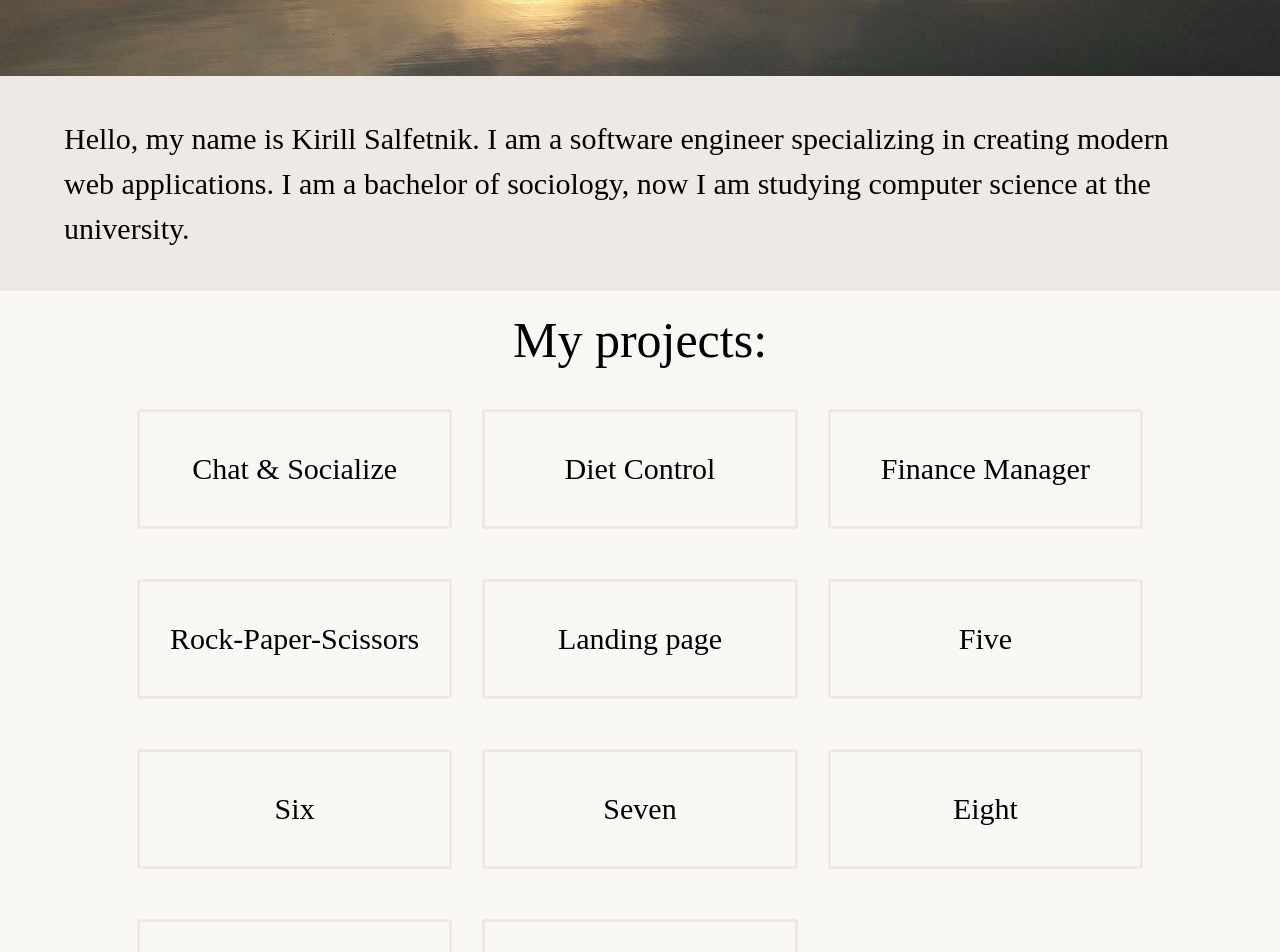
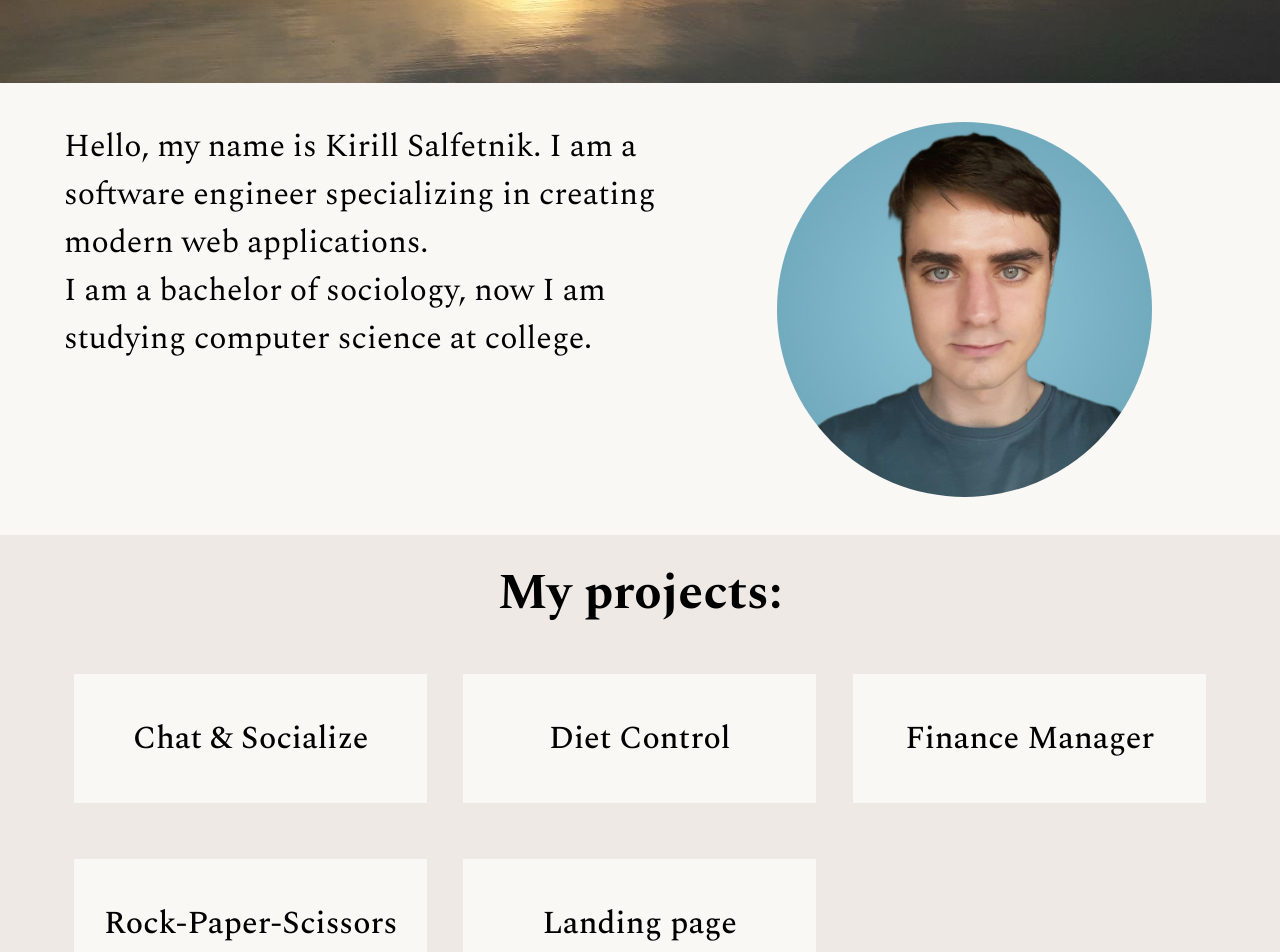
Before and after one commit to kirsalfetnik/developer-portfolio, a React (Create React App) app in the folder frontend/: page / in a window 1280 px wide. Shown: the part 540-1492 px from the top of the page. Built offline with nearby package versions, Linux system fonts and the light colour scheme.

Commit message:
Complete the greeting section with the circular photo

```diff
--- /dev/null
+++ b/frontend/src/components/Greeting.tsx
@@ -0,0 +1,22 @@
+import React from 'react';
+import Greeting_Photo from "../images/Greeting_Photo.jpg";
+
+const Greeting = () => {
+  return (
+    <div className="greeting">
+        <div className="greet-text">
+            <div>
+            Hello, my name is Kirill Salfetnik. I am a software engineer specializing in creating modern web applications.
+            </div>
+            <div>
+            I am a bachelor of sociology, now I am studying computer science at college.
+            </div>
+        </div>
+        <span className="circular-photo">
+            <img src={Greeting_Photo} alt="Greeting" className="greeting-photo"></img>
+        </span>
+    </div>
+  )
+}
+
+export default Greeting;
--- a/frontend/src/components/Projects.tsx
+++ b/frontend/src/components/Projects.tsx
@@ -7,39 +7,21 @@ const Projects = () => {
             My projects:
         </div>
         <div className="projects-list">
-            <div className="projects-list-item">
+            <a href="https://github.com/kirsalfetnik/Chat-socialize" className="projects-list-item hover-grow-shadow">
               Chat & Socialize
-            </div>
-            <div className="projects-list-item">
+            </a>
+            <a href="https://github.com/kirsalfetnik/Diet-Control" className="projects-list-item hover-grow-shadow">
               Diet Control
-            </div>
-            <div className="projects-list-item">
+            </a>
+            <a  href="https://github.com/kirsalfetnik/Finance-Manager" className="projects-list-item hover-grow-shadow">
               Finance Manager
-            </div>
-            <div className="projects-list-item">
+            </a>
+            <a href="https://github.com/kirsalfetnik/rock-paper-scissors" className="projects-list-item hover-grow-shadow">
               Rock-Paper-Scissors
-            </div>
-            <div className="projects-list-item">
+            </a>
+            <a href="https://github.com/kirsalfetnik/landing_page" className="projects-list-item hover-grow-shadow">
               Landing page
-            </div>
-            <div className="projects-list-item">
-              Five
-            </div>
-            <div className="projects-list-item">
-              Six
-            </div>
-            <div className="projects-list-item">
-              Seven
-            </div>
-            <div className="projects-list-item">
-              Eight
-            </div>
-            <div className="projects-list-item">
-              Nine
-            </div>
-            <div className="projects-list-item">
-              Ten
-            </div>
+            </a>
         </div>
     </div>
   )
--- a/frontend/src/index.css
+++ b/frontend/src/index.css
@@ -1,4 +1,5 @@
 /* Google fonts */
+@import url('https://fonts.googleapis.com/css2?family=Spectral:ital,wght@0,300;0,400;0,500;0,600;0,700;0,800;1,300;1,400;1,500&display=swap');
 
 
 /* layout */
@@ -95,12 +96,30 @@ html {
     background-size: cover;
 }
 
-/* Greet component */
-.greet {
-    background-color: var(--cream);
-    font-size: 30px;
-    padding: 40px 5% 40px 5%;
+/* Greeting component */
+.greeting {
+    background-color: var(--pale);
+    font-size: 32px;
     line-height: 1.5;
+    display: flex;
+}
+.greet-text {
+    padding: 40px 5% 0px 5%;
+}
+.circular-photo {
+    display: inline-block;
+    position: relative;
+    width: 500px;
+    height: 500px;
+    margin: 0px 10% 0px 20px;
+    object-fit: cover;
+    margin-top: -3vh;
+    margin-bottom: -3vh;
+}
+.circular-photo img{
+    width: auto;
+    height: 100%;
+    clip-path: circle();
 }
 
 /* Projects Component */
@@ -108,27 +127,53 @@ html {
     display: flex;
     flex-direction: column;
     align-items: center;
-    background-color: var(--pale);
+    background-color: var(--cream);
 }
 .projects-header {
     padding: 20px 0px;
     font-size: 50px;
+    font-weight: 700;
 }
 .projects-list {
     display: grid;
     gap: 30px 30px;
     grid-template-columns: 1fr 1fr 1fr;
+    margin-bottom: 30px;
 }
 .projects-list-item {
+    background-color: var(--pale);
     border: 3px solid var(--cream);
     border-radius: 3px;
-    font-size: 30px;
+    font-size: 32px;
     font-weight: 500;
     margin-top: 20px;
     padding: 40px 30px;
     text-align: center;
+    text-decoration: none;
+    color: black;
 
 }
 .projects-list-item:hover {
     cursor: pointer;
 }
+
+/* Link with a shadow grow */
+.hover-grow-shadow {
+    display: inline-block;
+    vertical-align: middle;
+    -webkit-transform: perspective(1px) translateZ(0);
+    transform: perspective(1px) translateZ(0);
+    box-shadow: 0 0 1px rgba(0, 0, 0, 0);
+    -webkit-transition-duration: 0.3s;
+    transition-duration: 0.3s;
+    -webkit-transition-property: box-shadow, transform;
+    transition-property: box-shadow, transform;
+}
+
+.hover-grow-shadow:hover,
+.hover-grow-shadow:focus,
+.hover-grow-shadow:active {
+    box-shadow: 0 10px 10px -10px rgba(0, 0, 0, 0.5);
+    -webkit-transform: scale(1.1);
+    transform: scale(1.1);
+}
--- a/frontend/src/pages/Home.tsx
+++ b/frontend/src/pages/Home.tsx
@@ -1,14 +1,14 @@
 import React from 'react';
+
+// Import components
 import Projects from '../components/Projects';
+import Greeting from '../components/Greeting';
 
 const Home = () => {
   return (
     <div>
         <div className="parallax-container"></div>
-        <div className="greet">
-          Hello, my name is Kirill Salfetnik. I am a software engineer specializing in creating modern web applications.
-          I am a bachelor of sociology, now I am studying computer science at the university.
-          </div>
+        <Greeting />
         <Projects />
     </div>
   )
```
Also changed, not shown: frontend/src/images/Greeting_Photo.jpg (added).
